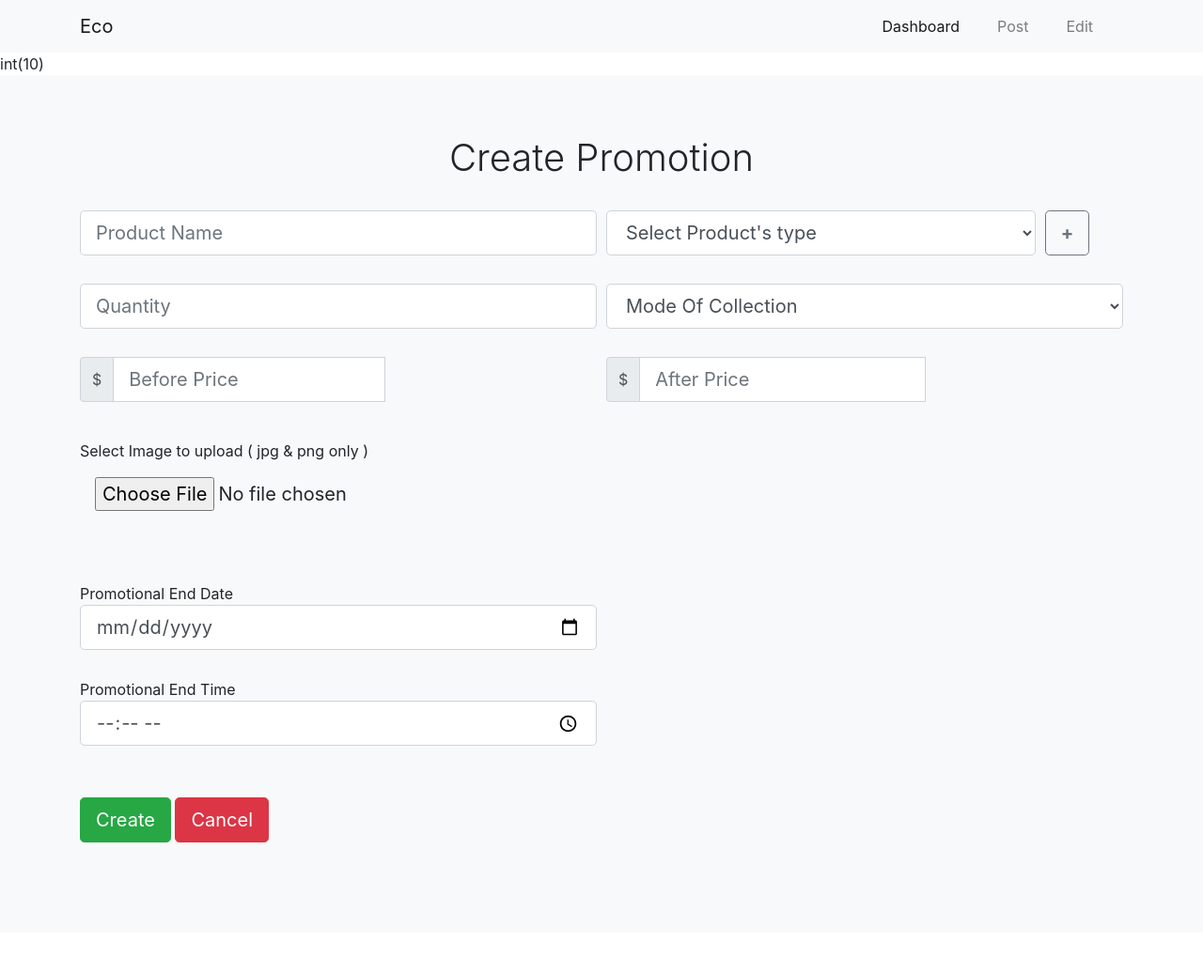
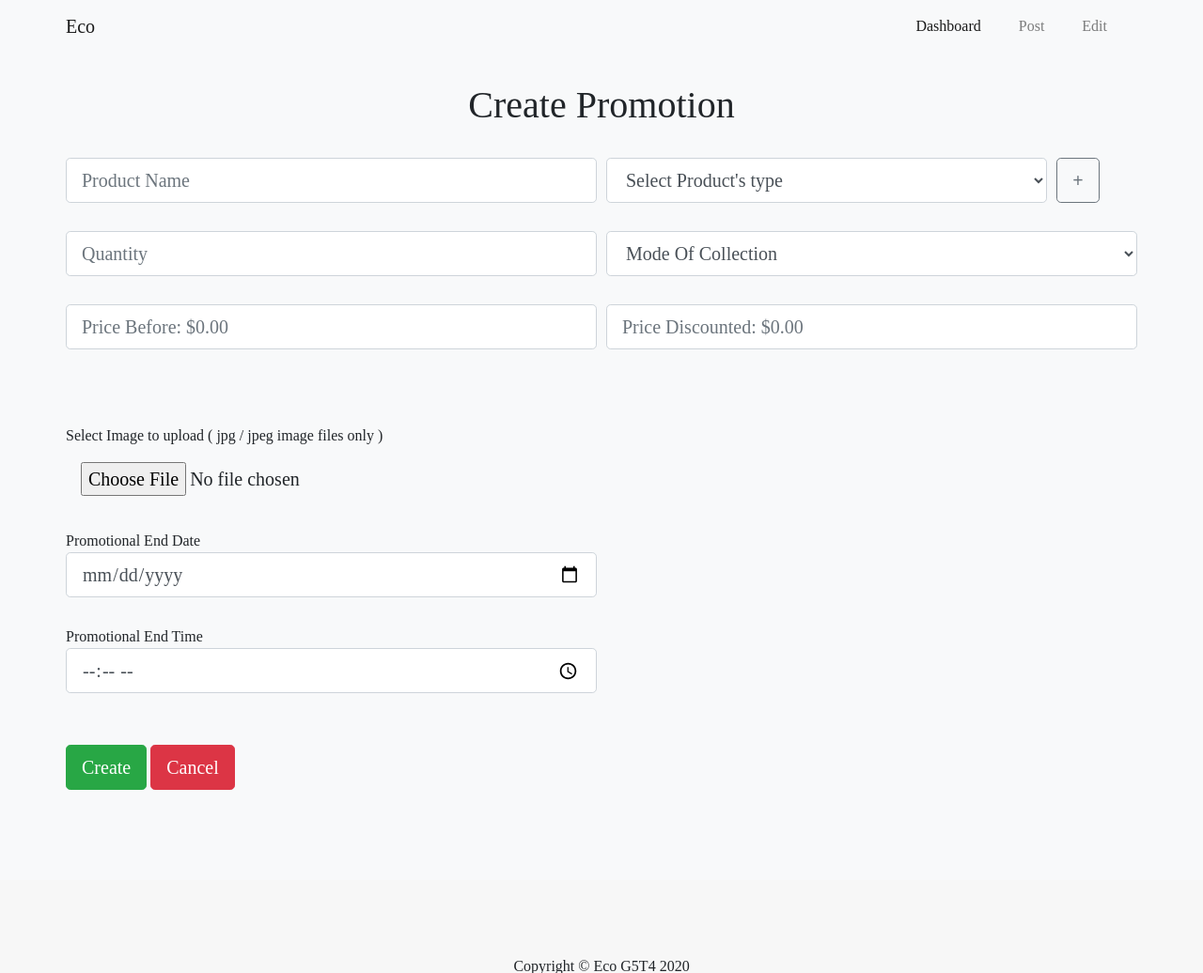
Before and after one commit to simshengqin/IS216, a PHP site: page /company_post_product.php in a window 1280 px wide. Shown: the top 1036 px of the page at 94% size. Run offline with PHP 8.4, Linux system fonts and the light colour scheme; data comes from the database, SQL or seed files in the repository; some libraries are stand-ins or nearby versions.

Commit message:
Updates to product  edits and backend

```diff
--- a/company_post_product.php
+++ b/company_post_product.php
@@ -38,6 +38,8 @@
   <link rel="stylesheet" href="https://fonts.googleapis.com/css?family=Roboto:100,300,400,500,700&display=swap">
   <!-- Font Awesome -->
   <link rel="stylesheet" href="https://use.fontawesome.com/releases/v5.11.2/css/all.css">
+
+  <link rel="stylesheet" href="css/maincss.css">
 
 </head>
 
@@ -123,34 +125,26 @@
 
 
                     <!-- Before Price -->
-                    <div class="form-group col-md-6 input-group" style="margin-bottom: -10px;">
-                        <div class="input-group-prepend">
-                            <span class="input-group-text">$</span>
-                        </div>
-                        <input type="number" id="beforePrice" name="beforePrice" class="form-control form-control-lg" placeholder="Before Price">
+                    <div class="form-group col-md-6" style="margin-bottom: -10px;">
+                        <input type="double" id="beforePrice" name="beforePrice" class="form-control form-control-lg" placeholder="Price Before: $0.00">
                         <p id='errorBeforePrice' style='visibility: hidden; color: red;'> Please indicate a before price </p>
                     </div>
 
 
                     <!-- After Price -->
-                    <div class="input-group form-group col-md-6" style="margin-bottom: -10px;">
-                        <div class="input-group-prepend">
-                                <span class="input-group-text">$</span>
-                        </div>
-                        <input type="number" id="afterPrice" name="afterPrice" class="form-control form-control-lg" placeholder="After Price">
+                    <div class="form-group col-md-6" style="margin-bottom: -10px;">
+                        <input type="double" id="afterPrice" name="afterPrice" class="form-control form-control-lg" placeholder="Price Discounted: $0.00">
                         <p id='errorAfterPrice' style='visibility: hidden; color: red;'> Please indicate a after price </p>
                     </div>
-
-
 
 
                     <!-- Upload Image -->
                     <div class="form-group col-md-6" style="margin-top: 50px;">
                         <div class="form-group">
-                            <label for="productImageUpload">Select Image to upload ( jpg & png only )</label>
-                            <input type="file" class="form-control-file form-control-lg" id="productImageUpload" name="productImageUpload">
+                            <label for="productImageUpload">Select Image to upload ( jpg / jpeg image files only )</label>
+                            <input type="file" accept="image/jpeg,image/jpg" class="form-control-file form-control-lg" id="productImageUpload" name="productImageUpload">
                         </div>
-                        <p id='errorProductImageUpload' style='visibility: hidden; color: red;'> Please insert an image file with correct file extension </p>
+                        <p id='errorProductImageUpload' style='visibility: hidden; color: red;'>  </p>
                     </div>
 
                     <div class="form-group col-md-6">
@@ -365,11 +359,21 @@
 
         // validate image upload
         if(productImage==""){
+          // Check if the value is not empty
+          document.getElementById("errorProductImageUpload").innerHTML = "Please insert an image file with correct file extension."
           document.getElementById("errorProductImageUpload").style.visibility = "visible";
           noError = false;
         } else {
-          data["productImage"] = productImage; // To get the filename
-          document.getElementById("errorProductImageUpload").style.visibility = "hidden";
+          // Check image file extension, only allow jpg or jpeg formats
+          checkFileextension = productImage.split(".")
+          if(checkFileextension.slice(-1)[0] == "jpg" || checkFileextension.slice(-1)[0] == "jpeg"){
+            data["productImage"] = productImage; // To get the filename
+            document.getElementById("errorProductImageUpload").style.visibility = "hidden";
+          } else {
+            document.getElementById("errorProductImageUpload").innerHTML = "Please upload an jpg / jpeg file image only."
+            document.getElementById("errorProductImageUpload").style.visibility = "visible";
+            noError = false;
+          }
         }
 
         // validate promotion end date
--- a/company_profile.php
+++ b/company_profile.php
@@ -50,6 +50,8 @@
   <link rel="stylesheet" href="https://fonts.googleapis.com/css?family=Roboto:100,300,400,500,700&display=swap">
   <!-- Font Awesome -->
   <link rel="stylesheet" href="https://use.fontawesome.com/releases/v5.11.2/css/all.css">
+
+  <link rel="stylesheet" href="css/maincss.css">
 
 </head>
 
--- a/include/ConnectionManager.php
+++ b/include/ConnectionManager.php
@@ -6,10 +6,12 @@ class ConnectionManager {
 
         $host = "localhost";
         $username = "root";
-        if (PHP_OS == 'Linux')
+        if (PHP_OS == 'Linux'){
             $password = '6LNDUXQRTKCb';
-        else
+        }
+        else{
             $password = "";
+        }
         $db_name = "is216";
         $port = 3306;
         /*
--- a/include/productDAO.php
+++ b/include/productDAO.php
@@ -2,14 +2,10 @@
 
 class productDAO {
 
-    /*public function add($product_id, $company_id, $decay_date, $decay_time, $name, $posted_date, $posted_time, $price_after, $price_before, $quantity, $type, $mode_of_collection) */
+
     public function add($company_id, $decay_date, $decay_time, $name, $posted_date, $posted_time, $price_after, $price_before, $quantity, $type, $mode_of_collection){
-        /*$sql = 'INSERT INTO product (product_id, company_id, decay_date, decay_time, name, posted_date, posted_time, price_after, price_before, quantity, type, mode_of_collection)
-                    VALUES (:product_id, :company_id, :decay_date, :decay_time, :name, :posted_date, :posted_time, :price_after, :price_before, :quantity, :type, :mode_of_collection)';*/
-
         $sql = 'INSERT INTO product (company_id, decay_date, decay_time, name, posted_date, posted_time, price_after, price_before, quantity, type, mode_of_collection)
                     VALUES (:company_id, :decay_date, :decay_time, :name, :posted_date, :posted_time, :price_after, :price_before, :quantity, :type, :mode_of_collection)';
-
 
         $connMgr = new ConnectionManager();
         $conn = $connMgr->getConnection();
@@ -35,6 +31,19 @@ class productDAO {
         }
 
         return $isAddOK;
+    }
+
+    public function update_product_by_productid($id, $decay_date, $decay_time, $price_after, $quantity){
+        $sql = "UPDATE product SET decay_date =:decay_date, decay_time =:decay_time, price_after =:price_after, quantity =:quantity  WHERE product_id =:id";
+        $connMgr = new ConnectionManager();
+        $conn = $connMgr->getConnection();
+
+        $stmt = $conn->prepare($sql);
+        $stmt->bindParam(':decay_date', $decay_date, PDO::PARAM_STR);
+        $stmt->bindParam(':decay_time', $decay_time, PDO::PARAM_STR);
+        $stmt->bindParam(':price_after', $price_after, PDO::PARAM_STR);
+        $stmt->bindParam(':quantity', $quantity, PDO::PARAM_INT);
+        return $stmt->execute();
     }
 
 
@@ -134,6 +143,8 @@ class productDAO {
         return $status;
     }
 
+    /* can we delete this tables ?
+
     public function removeAll(){
         $sql = 'TRUNCATE TABLE student';
 
@@ -156,6 +167,7 @@ class productDAO {
         $stmt->bindParam(':edollar', $edollar, PDO::PARAM_STR);
         $stmt->execute();
     }
+    */
 
 
     public function retrieve_product_type(){
```
Also changed, not shown: company_edit_product.php (+28 -13 lines), company_post_product_transition.php (+6 -3 lines), images/breakfast/pancake2.jpg (added).
